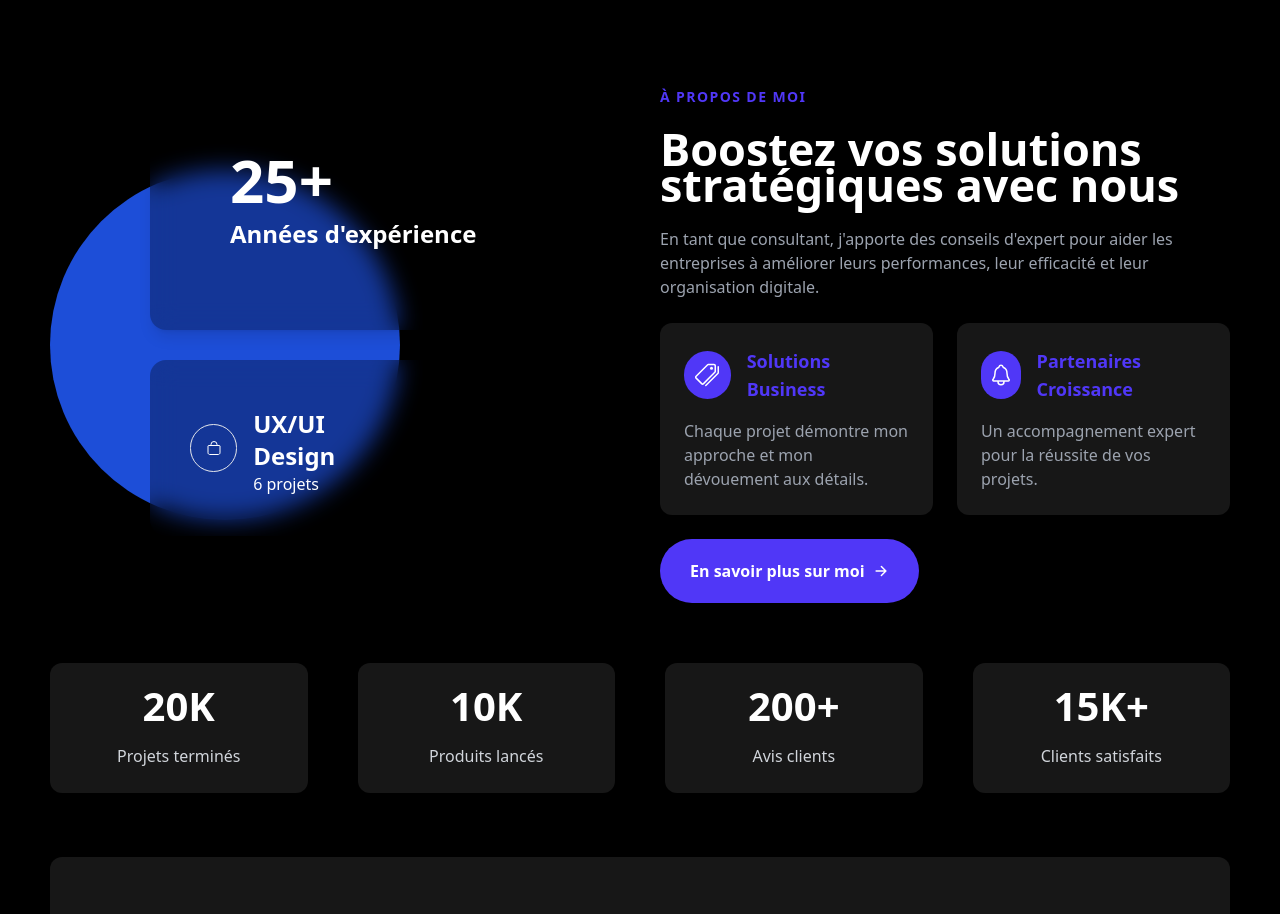
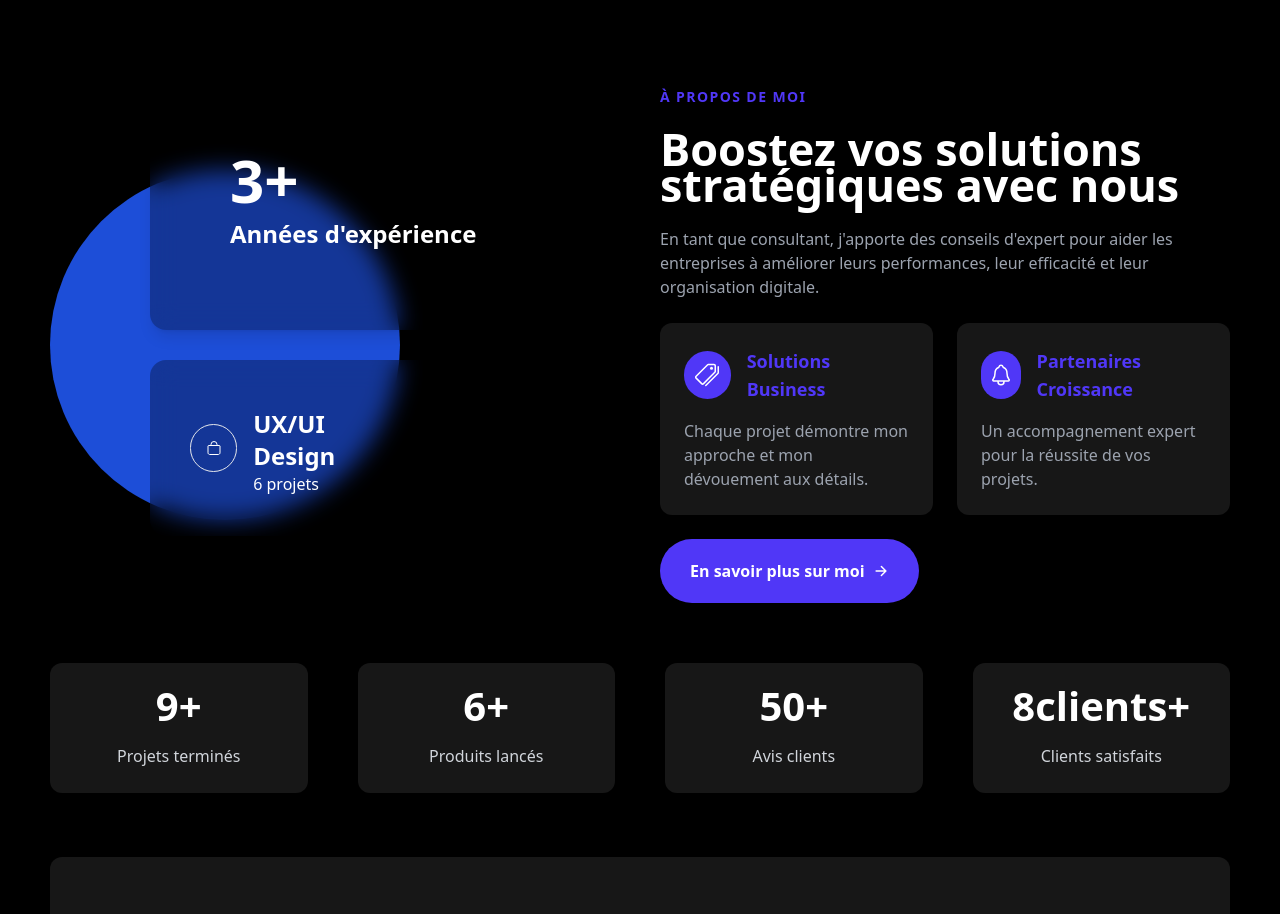
Before and after one commit to Armel200/port_folio, a website: page index.html in a window 1280 px wide. Shown: the part 1280-2194 px from the top of the page. Drawn offline with nearby package versions, Linux system fonts and the light colour scheme.

Commit message:
hdhdhhff

```diff
--- a/index.html
+++ b/index.html
@@ -457,13 +457,13 @@
     <div class="grid lg:grid-cols-4 md:grid-cols-3 sm:grid-cols-2 grid-cols-2 lg:gap-[50px] md:gap-[30px] gap-[30px]">
       <div class="px-[30px] py-[25px] bg-neutral-900 rounded-[12px] text-center gap-[20px] flex flex-col transition-all duration-700 ease-out hover:shadow-lg hover:shadow-[#5037F7]/40 hover:-translate-y-2">
         <h2 class="lg:text-[40px] md:text-[30px] text-3xl font-bold">
-          <span id="experience-counts">0</span>K
+          <span id="experience-counts">0</span>+
         </h2>
         <p class="translate text-gray-300" data-fr="Projets terminés" data-en="Completed Projects">Projets terminés</p>
       </div>
       <div class="px-[30px] py-[25px] bg-neutral-900 rounded-[12px] text-center gap-[20px] flex flex-col transition-all duration-700 ease-out hover:shadow-lg hover:shadow-[#5037F7]/40 hover:-translate-y-2">
         <h2 class="lg:text-[40px] md:text-[30px] text-3xl font-bold">
-          <span id="experience-countss">0</span>K
+          <span id="experience-countss">0</span>+
         </h2>
         <p class="translate text-gray-300" data-fr="Produits lancés" data-en="Products Launched">Produits lancés</p>
       </div>
@@ -475,7 +475,7 @@
       </div>
       <div class="px-[30px] py-[25px] bg-neutral-900 rounded-[12px] text-center gap-[20px] flex flex-col transition-all duration-700 ease-out hover:shadow-lg hover:shadow-[#5037F7]/40 hover:-translate-y-2">
         <h2 class="lg:text-[40px] md:text-[30px] text-3xl font-bold">
-          <span id="experience-countse">0</span>K+
+          <span id="experience-countse">0</span>clients+
         </h2>
         <p class="translate text-gray-300" data-fr="Clients satisfaits" data-en="Satisfied Clients">Clients satisfaits</p>
       </div>
--- a/src/assets/js/index.js
+++ b/src/assets/js/index.js
@@ -91,7 +91,7 @@ document.addEventListener("DOMContentLoaded", () => {
       if (entry.isIntersecting && !hasCounted) {
         hasCounted = true;
         let start = 0;
-        const end = 25;
+        const end = 3;
         const duration = 1000; // 1.5s
         const stepTime = Math.abs(Math.floor(duration / end));
 
@@ -116,7 +116,7 @@ document.addEventListener("DOMContentLoaded", () => {
       if (entry.isIntersecting && !hasCounteds) {
         hasCounteds = true;
         let start = 0;
-        const end = 20;
+        const end = 9;
         const duration = 1000; // 1.5s
         const stepTime = Math.abs(Math.floor(duration / end));
 
@@ -140,7 +140,7 @@ document.addEventListener("DOMContentLoaded", () => {
       if (entry.isIntersecting && !hasCountedss) {
         hasCountedss = true;
         let start = 0;
-        const end = 10;
+        const end = 6;
         const duration = 1000; // 1.5s
         const stepTime = Math.abs(Math.floor(duration / end));
 
@@ -164,7 +164,7 @@ document.addEventListener("DOMContentLoaded", () => {
       if (entry.isIntersecting && !hasCountedsss) {
         hasCountedsss = true;
         let start = 0;
-        const end = 200;
+        const end = 50;
         const duration = 1000; // 1.5s
         const stepTime = Math.abs(Math.floor(duration / end));
 
@@ -188,7 +188,7 @@ document.addEventListener("DOMContentLoaded", () => {
       if (entry.isIntersecting && !hasCountedse) {
         hasCountedse = true;
         let start = 0;
-        const end = 15;
+        const end = 8;
         const duration = 1000; // 1.5s
         const stepTime = Math.abs(Math.floor(duration / end));
 
```
